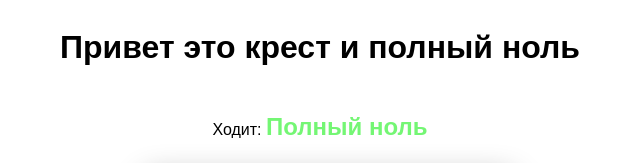
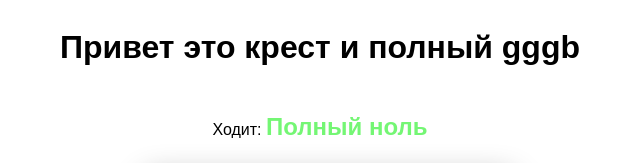
Before and after one commit to ilia4545/krestnol45, a plain HTML site: page index.html in a window 1280 px wide. Shown: the top 163 px of the page, 320-960 px from the left. Drawn offline with Linux system fonts and the light colour scheme.

Commit message:
Update index.html

```diff
--- a/index.html
+++ b/index.html
@@ -8,7 +8,7 @@
 </head>
 <body>
     <main>
-        <h1>Привет это крест и полный ноль</h1>
+        <h1>Привет это крест и полный gggb</h1>
         <div class="blockWho">
             <div class="Text"> Ходит: <span id="spanWho"></span></div>
         </div>
```
